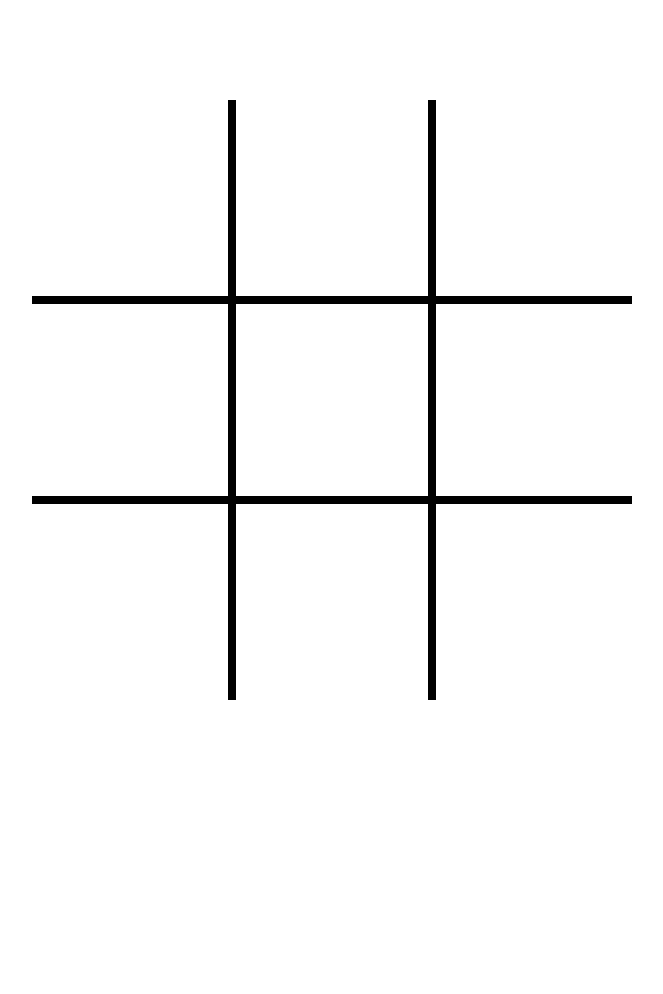
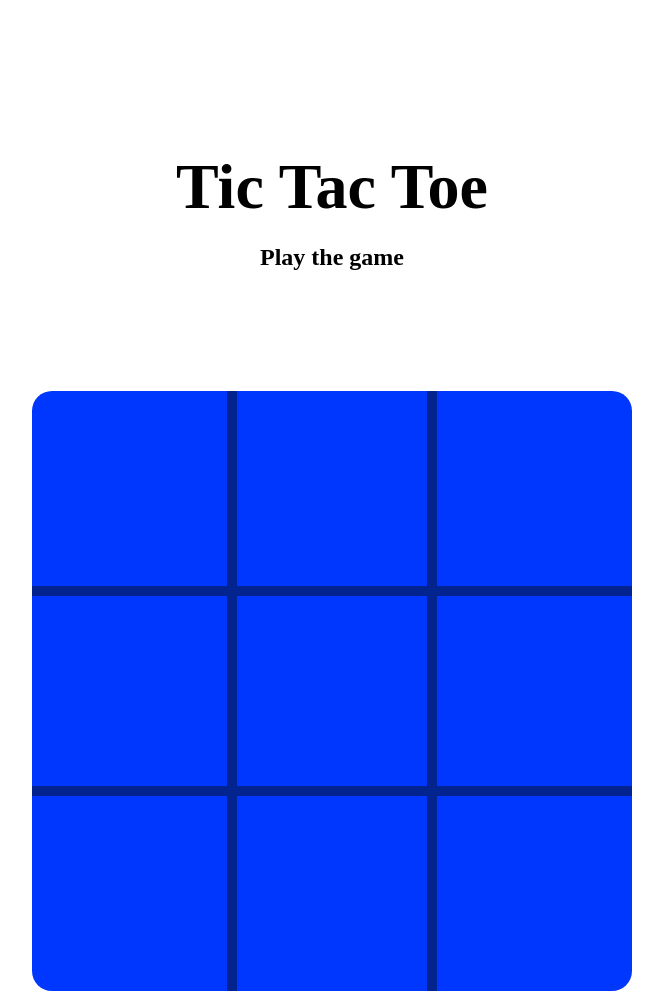
Before and after one commit to aureliasegarra/tictactoeJS, a plain HTML site: page index.html in a window 1280 px wide. Shown: the whole page, without its empty margins (308-971 px from the left). Before the commit the page ends 800 px from the top, so only its background shows below. Drawn offline with Linux system fonts and the light colour scheme.

Commit message:
js file ok

```diff
--- a/index.html
+++ b/index.html
@@ -9,6 +9,8 @@
   <title>Tic Tac Toe</title>
 </head>
 <body>
+  <h1 class="main-title">Tic Tac Toe</h1>
+  <h2 class="subtitle">Play the game </h2>
   <div class="board" id="board">
     <div class="cell" data-cell></div>
     <div class="cell" data-cell></div>
--- a/styles.css
+++ b/styles.css
@@ -12,6 +12,16 @@
     margin: 0;
   }
 
+  .main-title {
+    font-size: 4em;
+    text-align: center;
+    margin: 150px 0 0 0;
+  }
+
+  .subtitle {
+    text-align: center;
+  }
+
   .board {
     width: 100vw;
     height: 100vh;
@@ -20,18 +30,19 @@
     align-content: center;
     justify-items: center;
     align-items: center;
-    grid-template-columns: repeat(3, auto)
+    grid-template-columns: repeat(3, auto);
   }
 
   .cell {
     width: var(--cell-size);
     height: var(--cell-size);
-    border: 4px solid black;
+    border: 5px solid rgb(3, 35, 142);
     display: flex;
     justify-content: center;
     align-items: center;
     position: relative;
     cursor: pointer;
+    background-color:#0037FF;
   }
 
   /* the goal is to remove the outer borders */
@@ -39,6 +50,22 @@
   .cell:nth-child(2),
   .cell:nth-child(3) {
     border-top: none;
+  }
+
+  .cell:first-child {
+    border-top-left-radius: 20px;
+  }
+
+  .cell:nth-child(3) {
+    border-top-right-radius: 20px;
+  }
+
+  .cell:nth-child(7) {
+    border-bottom-left-radius: 20px;
+  }
+
+  .cell:last-child {
+    border-bottom-right-radius: 20px;
   }
 
   .cell:nth-child(3n + 1) {
@@ -67,6 +94,7 @@
     background-color: black;
   }
 
+  /*  hover over the boxes before clicking on one of them */
   .board.x .cell:not(.x):not(.circle):hover::before,
   .board.x .cell:not(.x):not(.circle):hover::after,
   .board.circle .cell:not(.x):not(.circle):hover::before {
@@ -114,7 +142,7 @@
   .board.circle .cell:not(.x):not(.circle):hover::after {
     width: calc(var(--mark-size) * .7);
     height: calc(var(--mark-size) * .7);
-    background-color: white;
+    background-color: #0037FF;
   }
 
   .winning-message {
```
